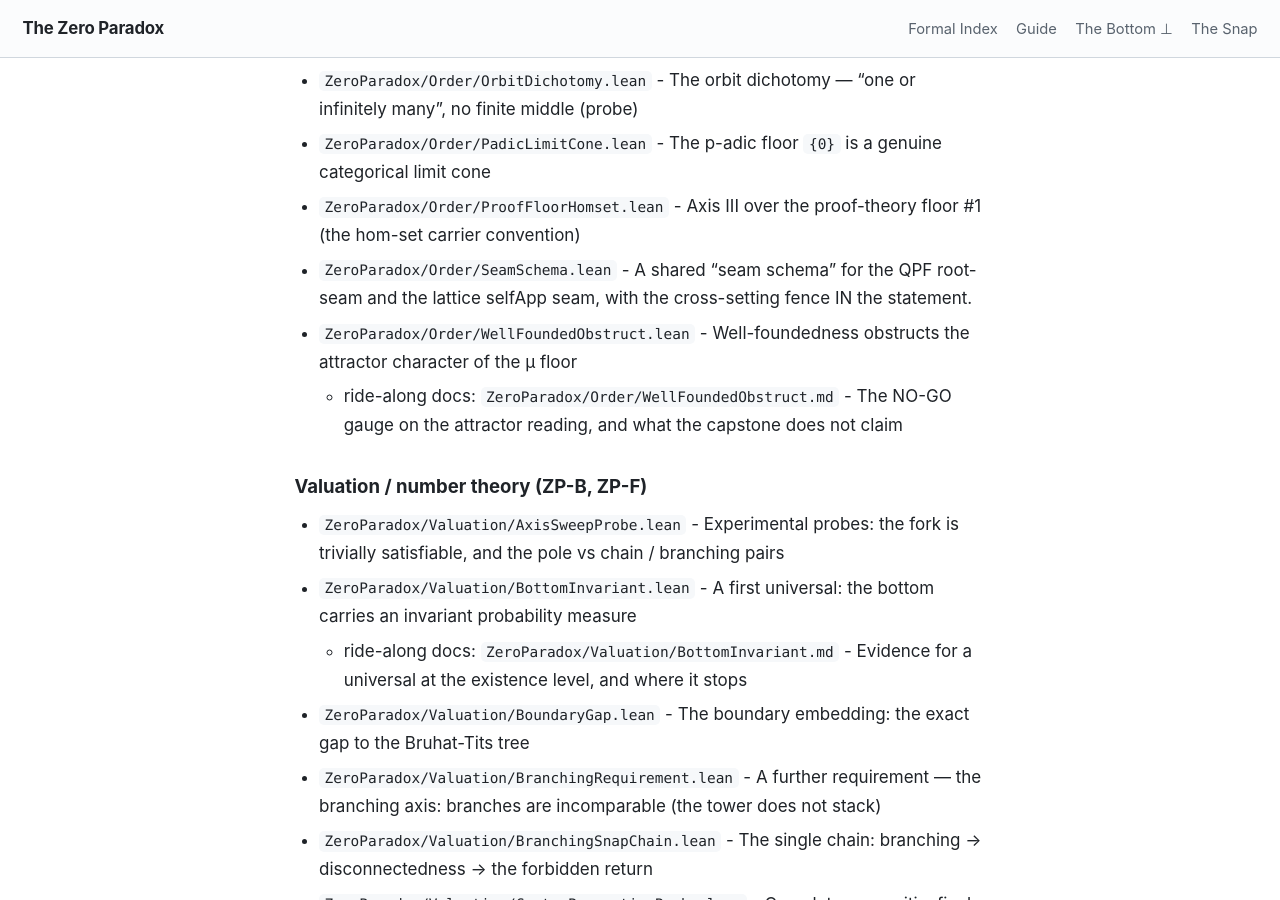
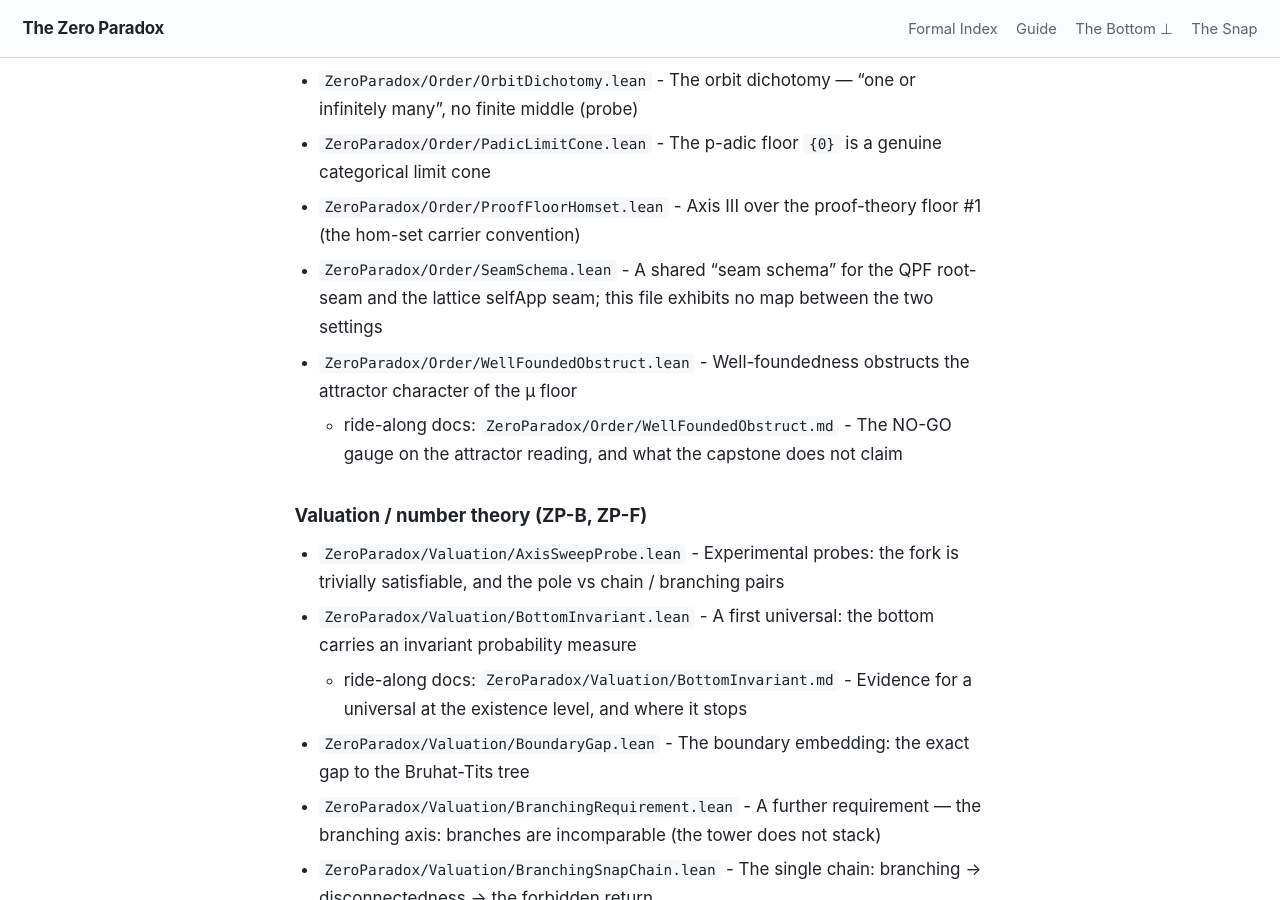
Before and after one commit to timbrigham/ZeroParadox, a Jekyll site: the page built from ZeroParadox/MANIFEST.md, in a window 1280 px wide and 900 px high, scrolled down 13682 px. Built offline with Jekyll 4.4.1, drawn with Linux system fonts in a browser that asks for light colours; our own code applies the rules of GitHub Pages for plain Markdown files; some of the changed text lies outside the part shown.

Commit message:
Seam die role, round 2 fixes: selfApp face charted, pointers, title scope, manifest
SEAM2-1: RootCutDegeneracy header no longer says the diagonal fixed point is
not indexed as a chart of the seam role; its self-application face is
(selfApp_seam_role_unique). SEAM2-2: the node-#4 endomorphism Reading cites
fC_zero_isInitial and hilbert_bottom_isZero. SEAM2-3: SeamSchema title scoped
to this file. SEAM2-4: MANIFEST regenerated by scripts/build_manifest.py.

Co-Authored-By: Claude Opus 5.5 <noreply@anthropic.com>
Claude-Session: https://claude.ai/code/session_01Qj4hZEe22hsY1FqfbKnnU2

```diff
--- a/ZeroParadox/MANIFEST.md
+++ b/ZeroParadox/MANIFEST.md
@@ -265,7 +265,7 @@ These carry the `-- EXPERIMENTAL` header: the exploratory work the core results
 - `ZeroParadox/Order/OrbitDichotomy.lean` - The orbit dichotomy — "one or infinitely many", no finite middle (probe)
 - `ZeroParadox/Order/PadicLimitCone.lean` - The p-adic floor `{0}` is a genuine categorical limit cone
 - `ZeroParadox/Order/ProofFloorHomset.lean` - Axis III over the proof-theory floor #1 (the hom-set carrier convention)
-- `ZeroParadox/Order/SeamSchema.lean` - A shared "seam schema" for the QPF root-seam and the lattice selfApp seam, with the cross-setting fence IN the statement.
+- `ZeroParadox/Order/SeamSchema.lean` - A shared "seam schema" for the QPF root-seam and the lattice selfApp seam; this file exhibits no map between the two settings
 - `ZeroParadox/Order/WellFoundedObstruct.lean` - Well-foundedness obstructs the attractor character of the μ floor
   - ride-along docs: `ZeroParadox/Order/WellFoundedObstruct.md` - The NO-GO gauge on the attractor reading, and what the capstone does not claim
 
@@ -352,7 +352,7 @@ These carry the `-- EXPERIMENTAL` header: the exploratory work the core results
 - `ZeroParadox/Category/SeamBiproductUnit.lean` - The seam #5 is the additive UNIT of the biproduct on `ModuleCat ℂ`
 - `ZeroParadox/Category/SeamBridge.lean` - Is the seam a genuine BRIDGE between the subtrees, or a coincidentally two-sided object?
 - `ZeroParadox/Category/SeamCoincidence.lean` - The seam IS the categorical μ=ν coincidence
-- `ZeroParadox/Category/SeamComparisonMap.lean` - The canonical μ→ν comparison map at the root seam, and the honest fence on "root-seam ≅ node-seam"
+- `ZeroParadox/Category/SeamComparisonMap.lean` - The canonical μ→ν comparison map at the root seam, and the root seam beside the node seam
 - `ZeroParadox/Category/SeamFrameChange.lean` - The frame-change in the category frame: `op`-duality swaps initial ↔ terminal at the seam
 - `ZeroParadox/Category/SeamGeneric.lean` - The seam as a GENERIC theorem (the μ=ν coincidence is a real categorical fact)
 - `ZeroParadox/Category/SeamLimColim.lean` - The seam diagram-level coincidence (lim = colim at the zero object)
```
Also changed, not shown: 3 other files.
